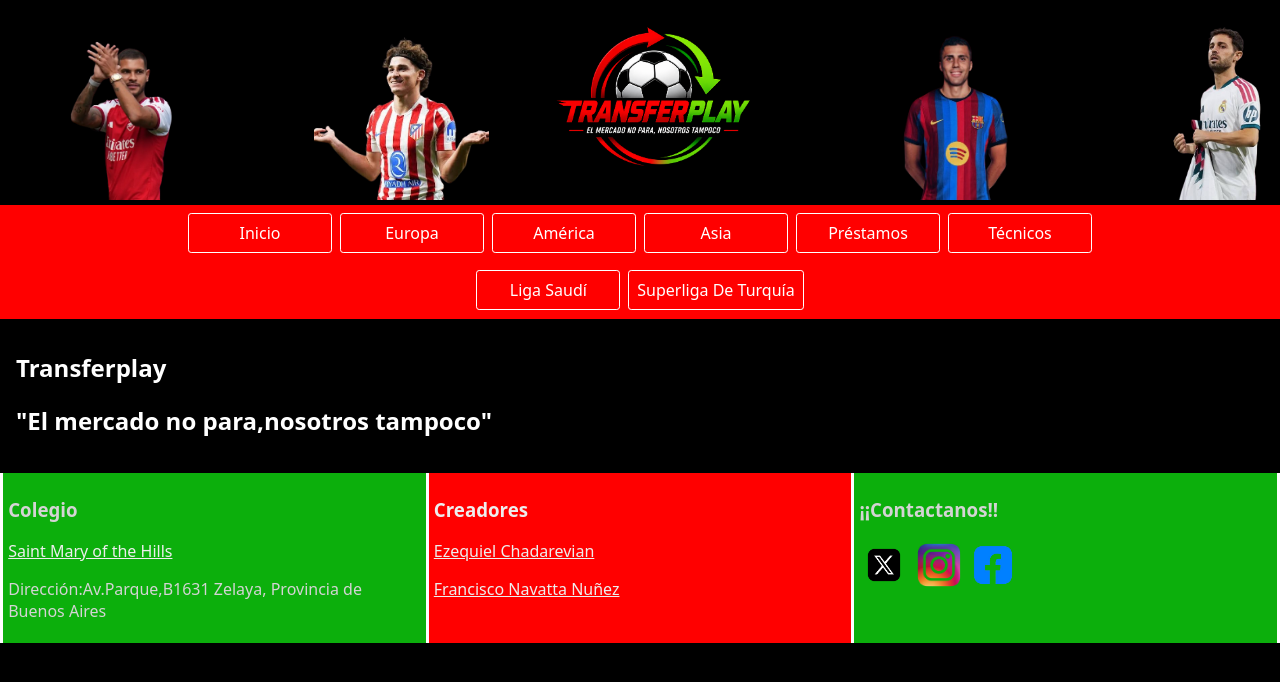
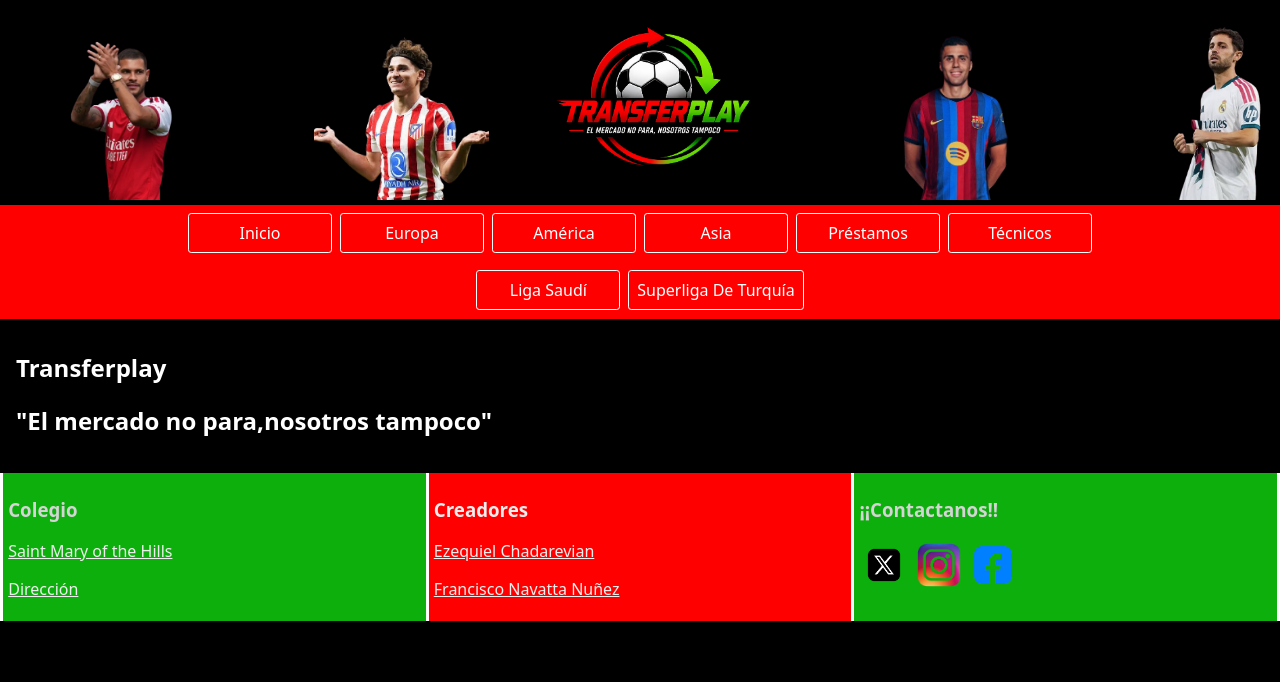
Before and after one commit to tomatoyelnavajas-byte/UTN2, a website: page asia.html in a window 1280 px wide. Drawn offline with Linux system fonts and the light colour scheme.

Commit message:
12326427

```diff
--- a/asia.html
+++ b/asia.html
@@ -52,9 +52,10 @@
     <footer>
       <div id="colegio">
         <h3>Colegio</h3>
-        <p><a href="https: //www.stamry.edu.ar/es/como-llegar-pilar-sede-pilar"
+        <p><a href="https://campus.stmary.edu.ar/"
           target="_blank">Saint Mary of the Hills</p></a>
-          <p>Dirección:Av.Parque,B1631 Zelaya, Provincia de Buenos Aires</p>
+          <p><a href="https://www.google.com/maps/place/Saint+Mary+of+the+Hills+School+(Sede+Pilar)/@-34.3966325,-58.8615476,16.82z/data=!4m6!3m5!1s0x95bc9d88676906a1:0xf9fb1994bb6d1234!8m2!3d-34.3969673!4d-58.8619382!16s%2Fg%2F11b6gcmvd2?authuser=0&entry=ttu&g_ep=EgoyMDI2MDkwMi4wIKXMDSoASAFQAw%3D%3D"
+            target="_blank">Dirección</p></a>
       </div>
       <div id="creadores">
         <h3>Creadores</h3>
```
Also changed, not shown: america.html (+3 -2 lines), europa.html (+3 -2 lines), index.html (+3 -2 lines), prestamos.html (+3 -2 lines).
